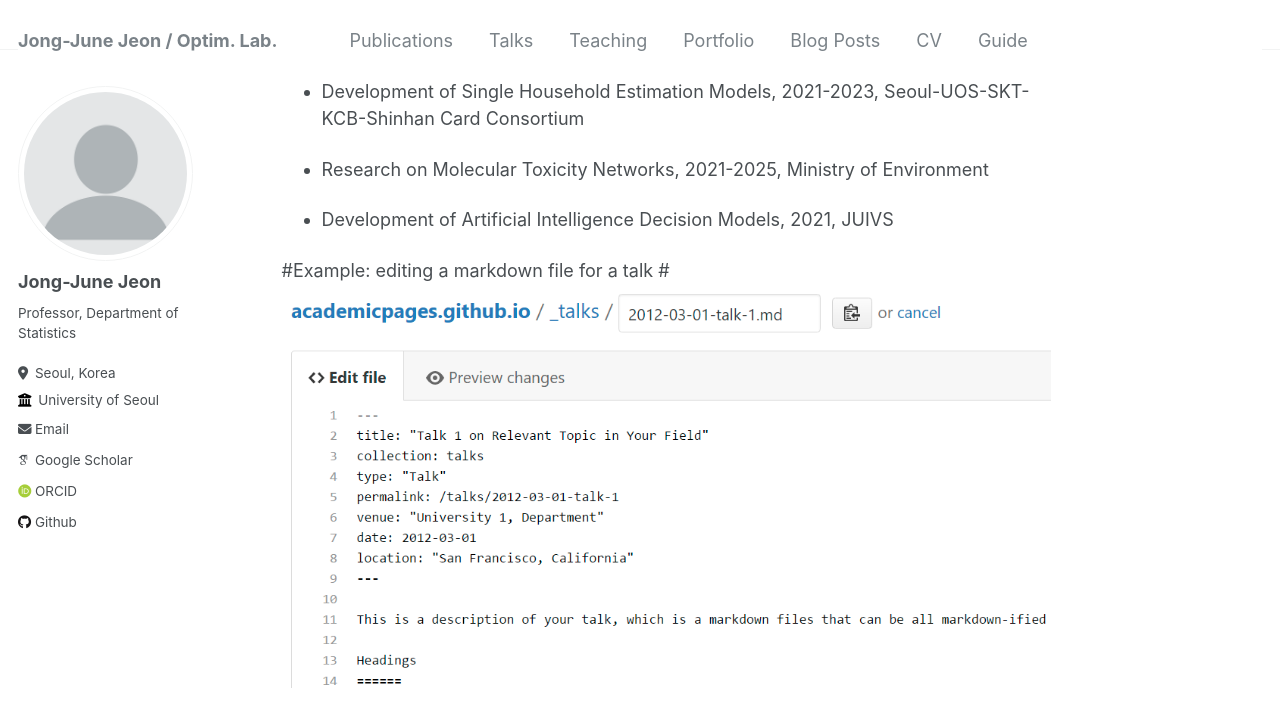
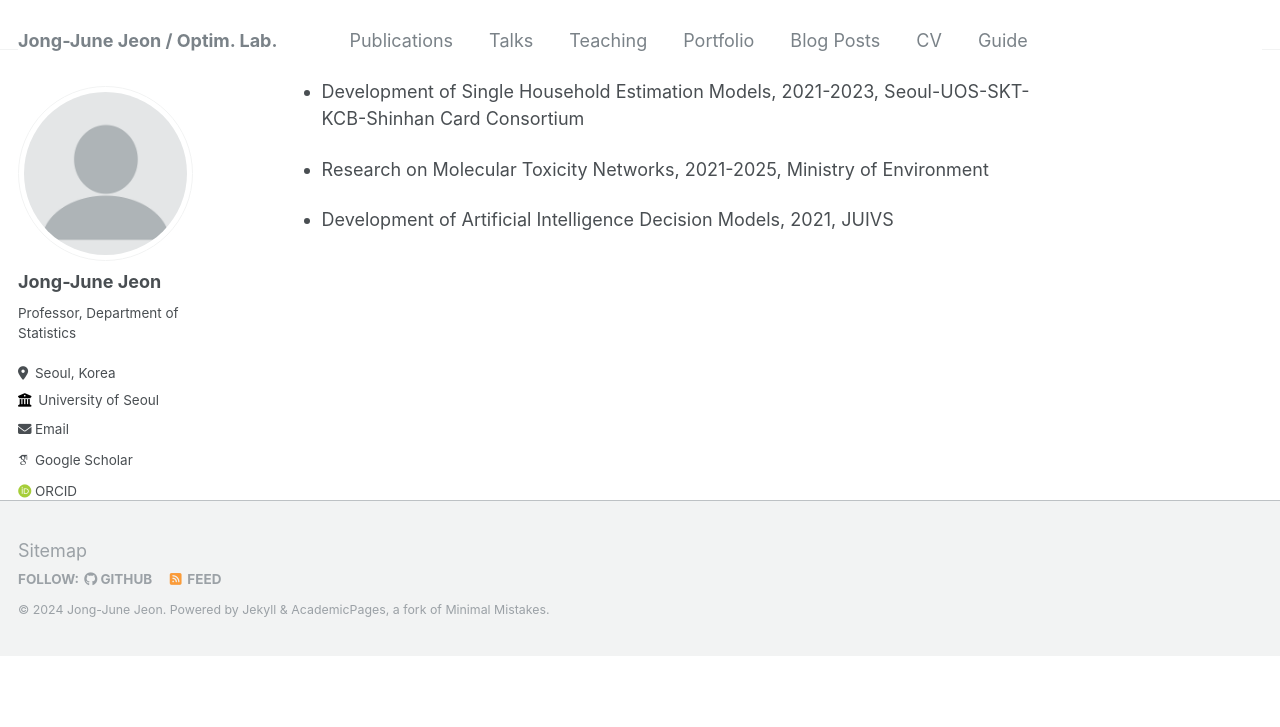
Before and after one commit to jenjong/jenjong.github.io, a Jekyll site: the page built from _pages/about.md, in a window 1280 px wide and 900 px high, scrolled down 2318 px. Shown: the top 727 px of the window. Built offline with Jekyll 4.4.1, drawn with Linux system fonts in a browser that asks for light colours; some web fonts are replaced; after the commit the page ends 2973 px from its top, so only the background shows below that.

Commit message:
Update about.md

```diff
--- a/_pages/about.md
+++ b/_pages/about.md
@@ -88,9 +88,3 @@ Funding (2021-Present)
 - Research on Molecular Toxicity Networks, 2021-2025, Ministry of Environment
 
 - Development of Artificial Intelligence Decision Models, 2021, JUIVS
-
-
-
-
-#Example: editing a markdown file for a talk
-#![Editing a markdown file for a talk](/images/editing-talk.png)
```
